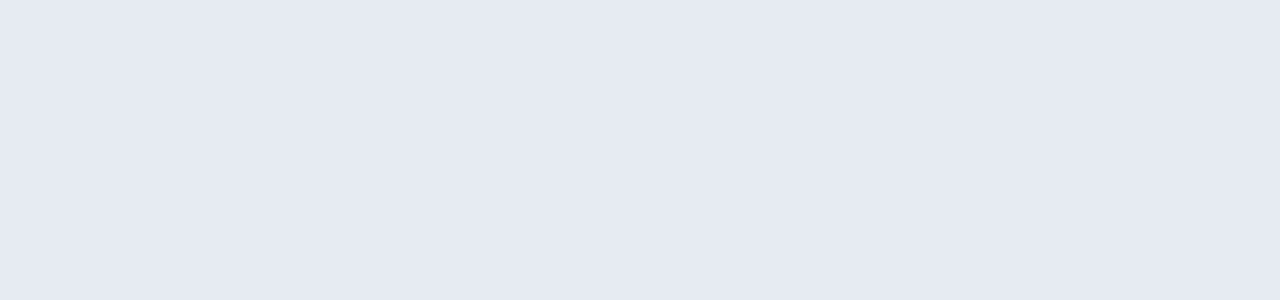
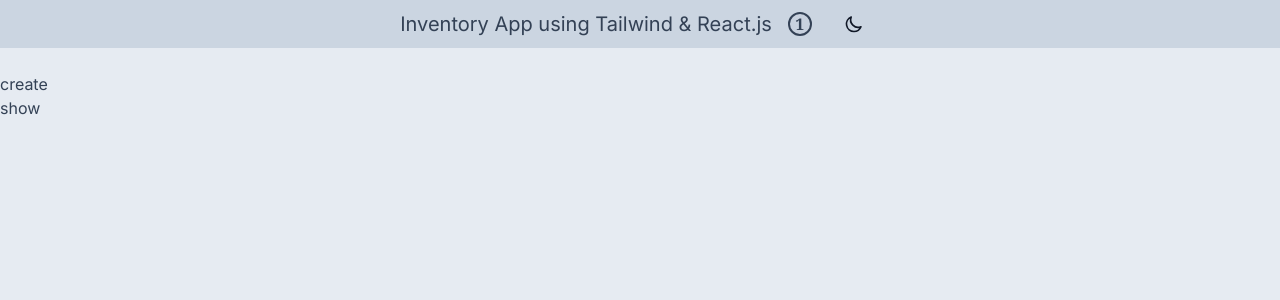
Before and after one commit to PariaRF/inventory, a React (Vite) app: page / in a window 1280 px wide. Shown: the top 300 px of the page. Built offline with nearby package versions, Linux system fonts and the light colour scheme.

Commit message:
add layout and header

```diff
--- a/src/App.jsx
+++ b/src/App.jsx
@@ -1,9 +1,12 @@
 import DarkModeProvider from "./context/DarkModeContext";
+import AppLayout from "./pages/AppLayout";
 
 function App() {
   return (
     <DarkModeProvider>
-      <div className="h-screen bg-primary-100 text-primary-300"></div>
+      <div className="h-screen bg-primary-100 text-primary-300">
+        <AppLayout />
+      </div>
     </DarkModeProvider>
   );
 }
--- /dev/null
+++ b/src/UI/Header.jsx
@@ -0,0 +1,18 @@
+import ThemeToggle from "./ThemeToggle";
+
+function Header() {
+  return (
+    <div className="h-12 flex items-center justify-center gap-x-4 bg-primary-700 mb-6 sticky top-0">
+      <h1 className="md:text-xl text-sm font-bold text-primary-300">
+        Inventory App
+        <span className="hidden md:inline"> using Tailwind & React.js</span>
+      </h1>
+      <span className="flex items-center justify-center w-6 h-6 rounded-full bg-primary-500 border-2 border-primary-300 font-bold text-primary-300 font-serif">
+        1
+      </span>
+      <ThemeToggle />
+    </div>
+  );
+}
+
+export default Header;
--- /dev/null
+++ b/src/pages/AppLayout.jsx
@@ -0,0 +1,15 @@
+import Header from "../UI/Header";
+
+function AppLayout() {
+  return (
+    <div>
+      <Header />
+      <div>
+        <div>create</div>
+        <div>show</div>
+      </div>
+    </div>
+  );
+}
+
+export default AppLayout;
```
